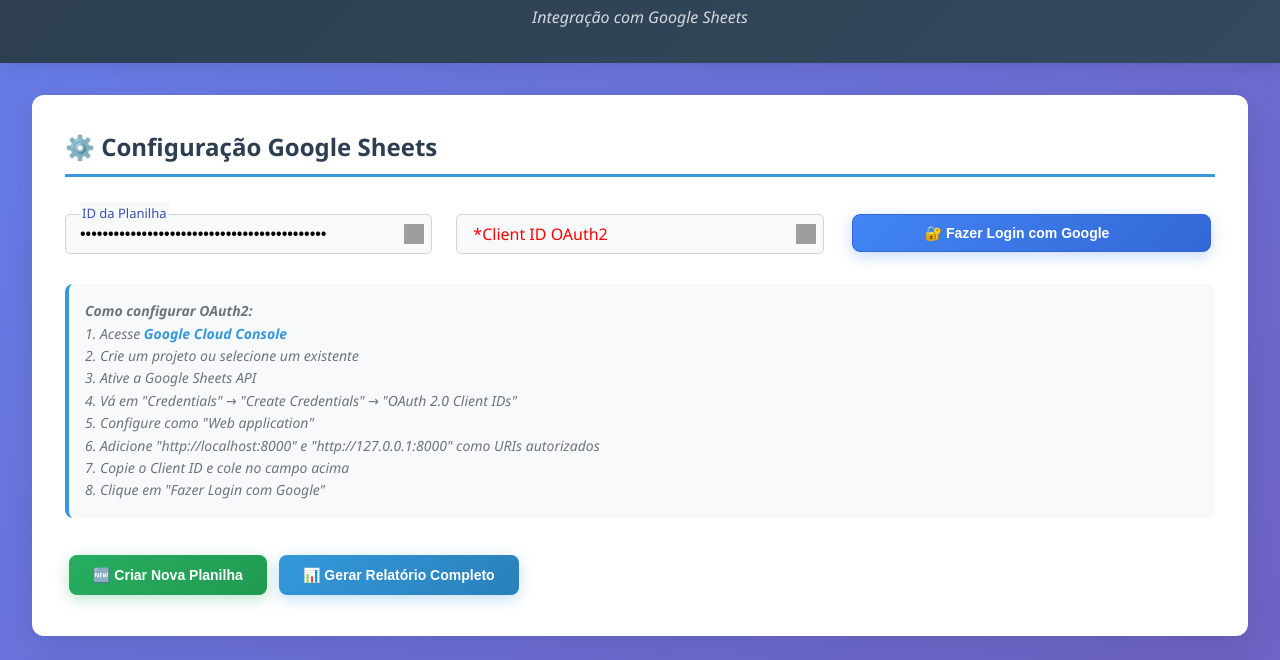
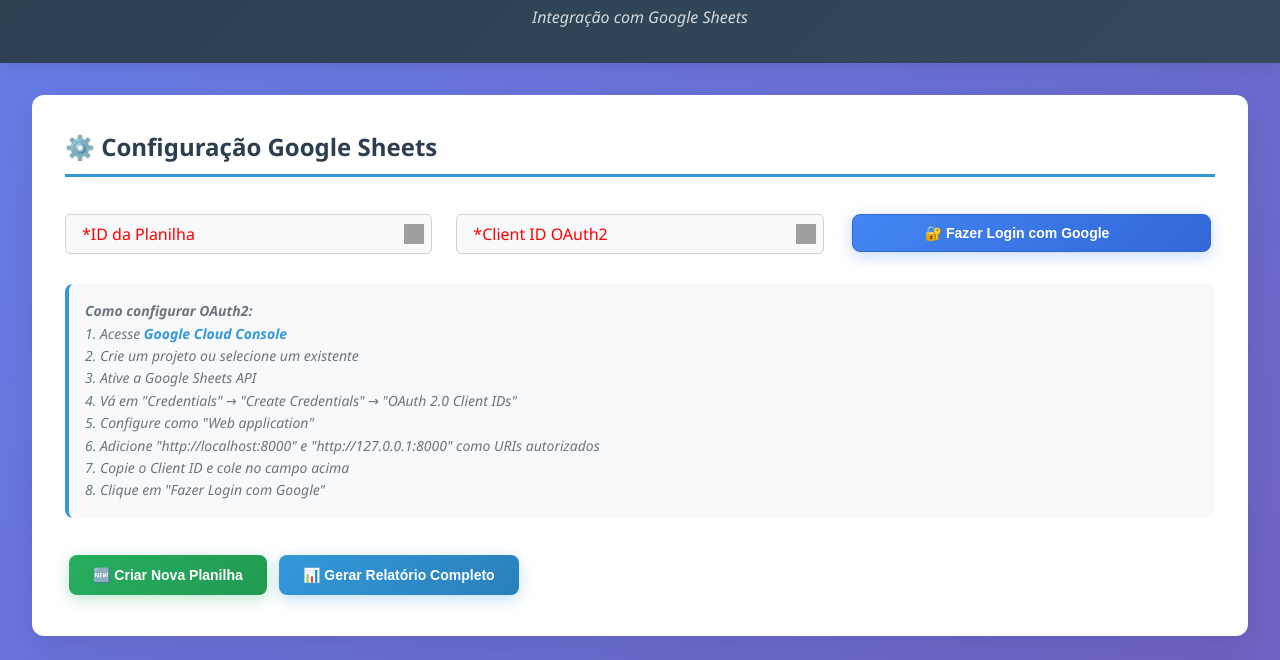
Before and after one commit to VeroniJrStudant/despachantoria-cema, a plain HTML site: page index.html in a window 1280 px wide. Shown: the part 140-800 px from the top of the page. Drawn offline with Linux system fonts and the light colour scheme; grey boxes are pictures that could not be loaded.

Commit message:
Alterações do readme e configurações.

```diff
--- a/index.html
+++ b/index.html
@@ -25,7 +25,7 @@
                 <div>
                     <div class="label-float input-password">
                         <input type="password" id="spreadsheetId" class="config-input" placeholder=" "
-                            name="spreadsheetId" value="1U0YVc5vJb5DgNx7-FhO-po8gG2NYwf3nQsIV_6HuXb0" required>
+                            name="spreadsheetId" required>
                         <label for="spreadsheetId">ID da Planilha</label>
                         <img src="https://cdn0.iconfinder.com/data/icons/ui-icons-pack/100/ui-icon-pack-14-512.png"
                             id="olho-spreadsheet" class="olho" alt="Mostrar senha">
```
